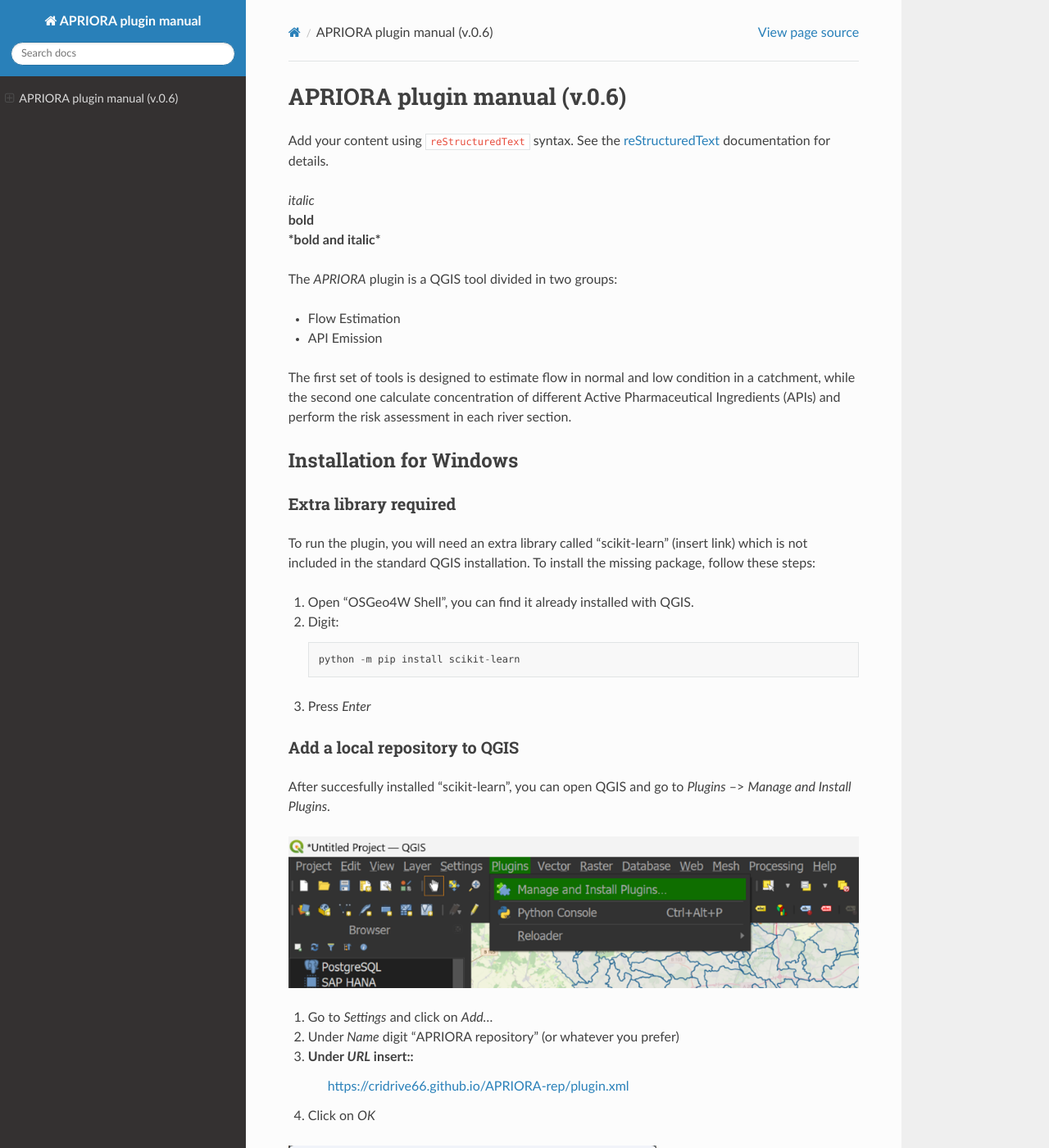
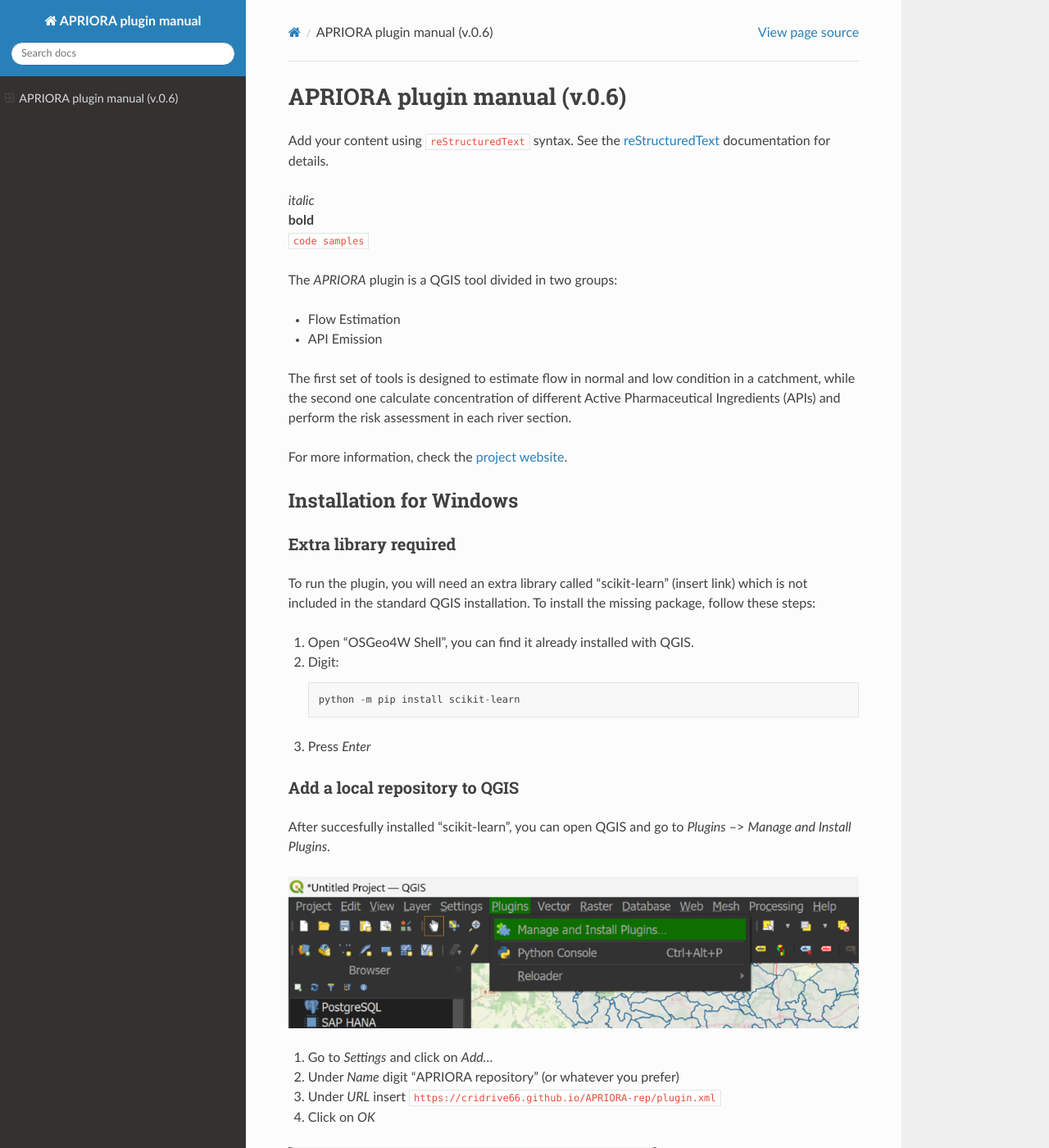
Before and after one commit to cridrive66/manual, a Sphinx documentation site: the page built from source/index.rst, in a window 1280 px wide and 1400 px high. Shown: the whole window at 82% size. Built offline with Sphinx 7.4.7 and the Read the Docs theme 3.1.0, drawn with Linux system fonts in a browser that asks for light colours.

Commit message:
updated manual

```diff
--- a/source/index.rst
+++ b/source/index.rst
@@ -13,7 +13,7 @@
 
 | *italic*
 | **bold**
-| ***bold and italic***
+| ``code samples``
 
 The *APRIORA* plugin is a QGIS tool divided in two groups:
 
@@ -23,6 +23,8 @@
 The first set of tools is designed to estimate flow in normal and low condition in a catchment, while the
 second one calculate concentration of different Active Pharmaceutical Ingredients (APIs) and perform the
 risk assessment in each river section.
+
+For more information, check the `project website <https://interreg-baltic.eu/project/apriora/>`_.
 
 Installation for Windows
 ========================
@@ -49,8 +51,7 @@
 
 1. Go to *Settings* and click on *Add...*
 2. Under *Name* digit "APRIORA repository" (or whatever you prefer)
-3. Under *URL* insert::
-      https://cridrive66.github.io/APRIORA-rep/plugin.xml
+3. Under *URL* insert ``https://cridrive66.github.io/APRIORA-rep/plugin.xml``
 4. Click on *OK*
 
 .. image:: images/Repository_1.png
```
Also changed, not shown: other parts of source/index.rst (+1 -1 lines), 5 other files.
